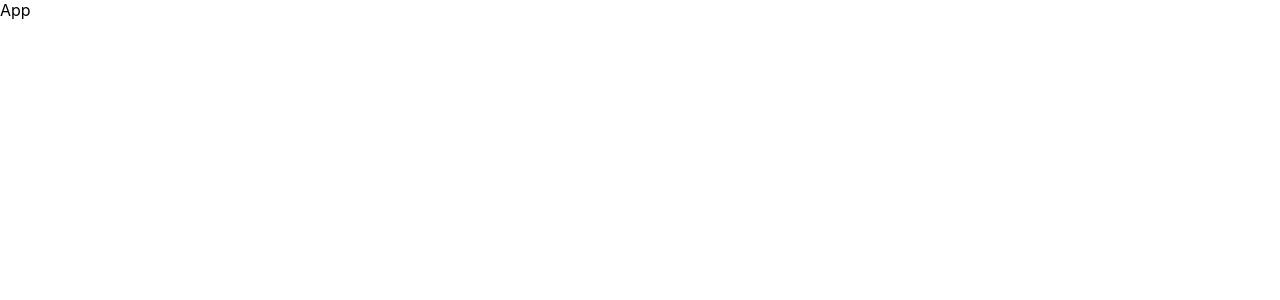
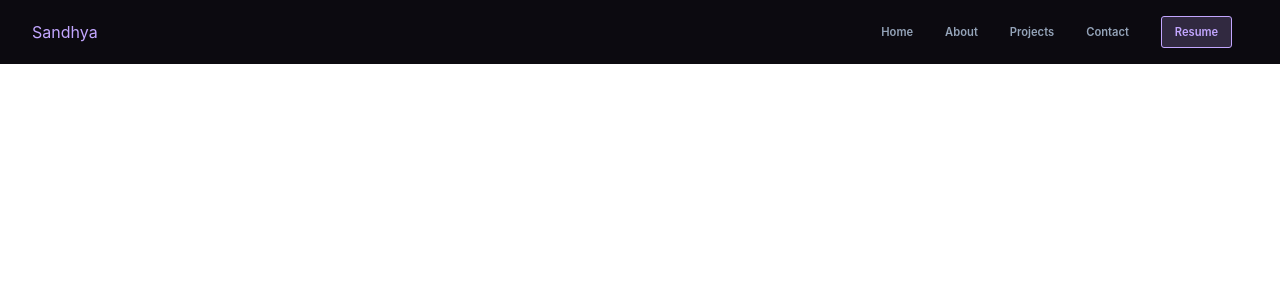
Before and after one commit to SandhyaR1007/sandhya-rajwanshi-dev, a React (Create React App) app: page / in a window 1280 px wide. Shown: the top 300 px of the page. Built offline with nearby package versions, Linux system fonts and the light colour scheme.

Commit message:
add: navbar component

```diff
--- a/src/App.css
+++ b/src/App.css
@@ -0,0 +1,4 @@
+.app {
+  background-color: var(--purple-black);
+  padding: 0 2rem;
+}
--- a/src/App.js
+++ b/src/App.js
@@ -1,7 +1,13 @@
 import React from "react";
+import "./App.css";
+import Navbar from "./components/navbar/Navbar";
 
 const App = () => {
-  return <div>App</div>;
+  return (
+    <div className="app">
+      <Navbar />
+    </div>
+  );
 };
 
 export default App;
--- /dev/null
+++ b/src/components/navbar/Navbar.css
@@ -0,0 +1,34 @@
+.navbar {
+  background-color: var(--purple-black);
+  display: flex;
+  align-items: center;
+  justify-content: space-between;
+  width: 100%;
+}
+.navbar__navbrand {
+  color: var(--purple);
+}
+.navbar__navlinks > ul {
+  list-style: none;
+  display: flex;
+  color: var(--dark-slate);
+  align-items: center;
+}
+.navbar__navlinks > ul > li {
+  margin: 0 1rem;
+  font-size: 0.7rem;
+  cursor: pointer;
+  font-weight: 600;
+}
+.navbar__navlinks > ul > li:hover {
+  color: var(--purple);
+}
+li:last-child {
+  color: var(--purple);
+  border-radius: 3px;
+  border: 1px solid var(--purple);
+  padding: 0.5rem 0.8rem;
+  display: flex;
+  align-items: center;
+  background-color: var(--glass-purple);
+}
--- /dev/null
+++ b/src/components/navbar/Navbar.js
@@ -0,0 +1,20 @@
+import React from "react";
+import "./Navbar.css";
+const Navbar = () => {
+  return (
+    <div className="navbar">
+      <div className="navbar__navbrand">Sandhya</div>
+      <div className="navbar__navlinks">
+        <ul>
+          <li>Home</li>
+          <li>About</li>
+          <li>Projects</li>
+          <li>Contact</li>
+          <li>Resume</li>
+        </ul>
+      </div>
+    </div>
+  );
+};
+
+export default Navbar;
--- a/src/index.css
+++ b/src/index.css
@@ -1,13 +1,26 @@
+:root {
+  --purple: #c3a6ff;
+  --purple-black: #0c0a10;
+  --teal: #78d8ff;
+  --teal-black: #0c0b20;
+  --slate: #f5f5f5;
+  --dark-slate: #94a3b8;
+  --glass-purple: rgb(195, 166, 255, 0.2);
+}
+* {
+  box-sizing: border-box;
+}
 body {
   margin: 0;
-  font-family: -apple-system, BlinkMacSystemFont, 'Segoe UI', 'Roboto', 'Oxygen',
-    'Ubuntu', 'Cantarell', 'Fira Sans', 'Droid Sans', 'Helvetica Neue',
+  font-family: -apple-system, BlinkMacSystemFont, "Segoe UI", "Roboto", "Oxygen",
+    "Ubuntu", "Cantarell", "Fira Sans", "Droid Sans", "Helvetica Neue",
     sans-serif;
   -webkit-font-smoothing: antialiased;
   -moz-osx-font-smoothing: grayscale;
+  padding: 0;
 }
 
 code {
-  font-family: source-code-pro, Menlo, Monaco, Consolas, 'Courier New',
+  font-family: source-code-pro, Menlo, Monaco, Consolas, "Courier New",
     monospace;
 }
```
